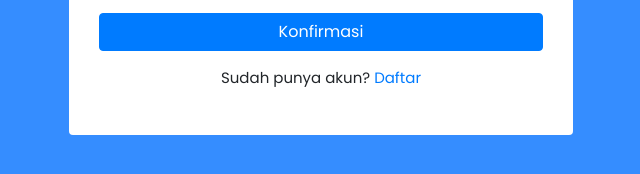
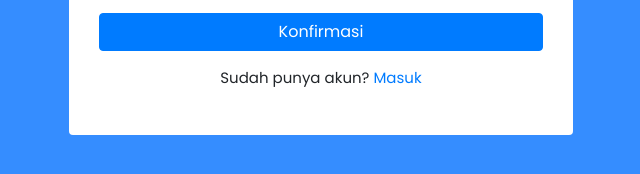
Before and after one commit to FadlanNaufal/template-swabku-new, a plain HTML site: page confirm-email.html in a window 1280 px wide. Shown: the part 262-436 px from the top of the page, 319-959 px from the left. Drawn offline with Linux system fonts and the light colour scheme.

Commit message:
edit lagi

```diff
--- a/confirm-email.html
+++ b/confirm-email.html
@@ -31,7 +31,7 @@
                             <a href="forgot-password.html" class="btn btn-block btn-primary">Konfirmasi</a>
                         </div>
                         <div class="text-center mb-3">
-                            Sudah punya akun? <a href="register.html" class="sign-up text">Daftar</a>
+                            Sudah punya akun? <a href="login.html" class="sign-up text">Masuk</a>
                         </div>
                     </form>
                 </div>
```
Also changed, not shown: forgot-password.html (+1 -1 lines).
